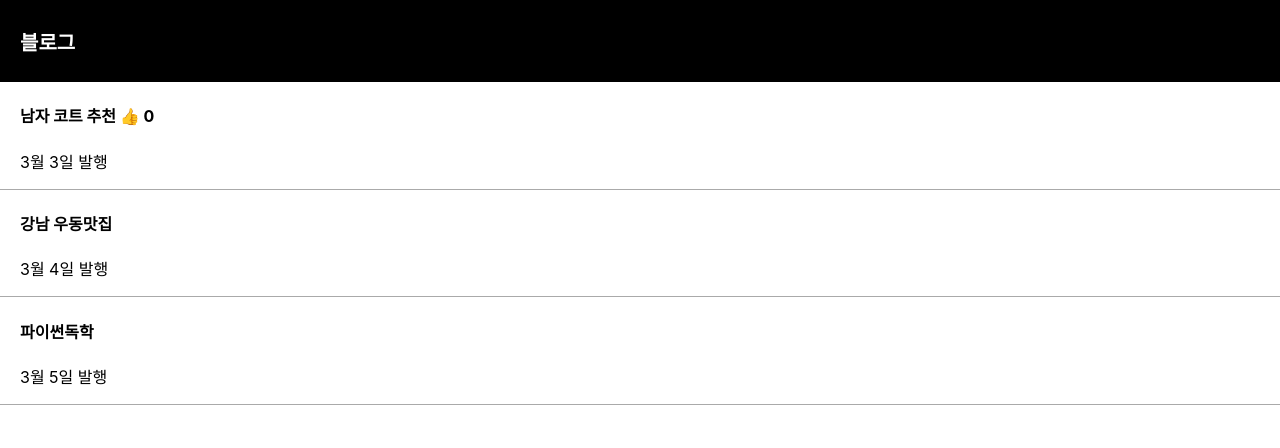
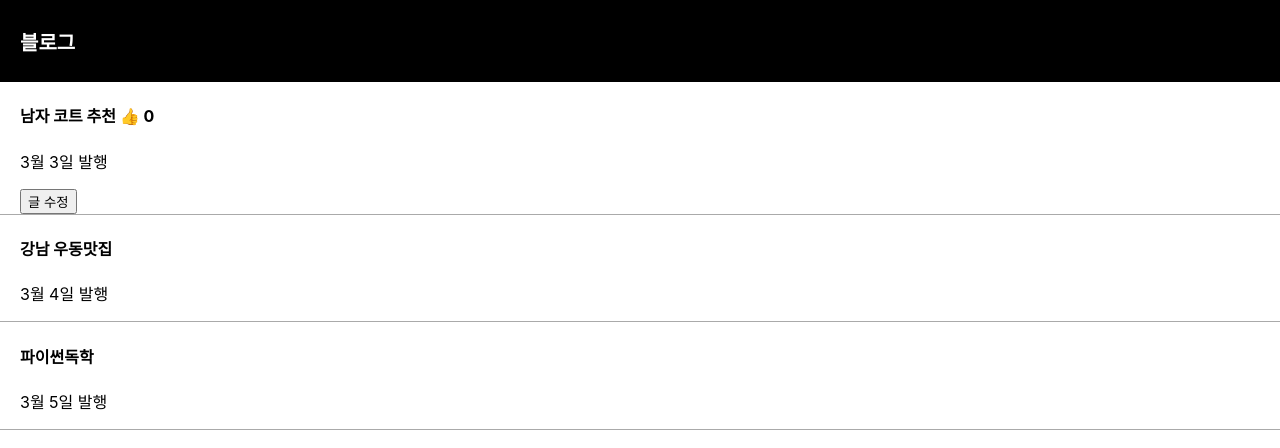
Before and after one commit to wangkodok/React-Study, a React (Create React App) app in the folder blog/: page / in a window 1280 px wide. Shown: the top 448 px of the page. Built offline with nearby package versions, Linux system fonts and the light colour scheme.

Commit message:
리액트 useState( ) 사용하여 변경하는 코드

```diff
--- a/blog/src/App.js
+++ b/blog/src/App.js
@@ -18,6 +18,11 @@ function App() {
           따봉변경(따봉 + 1);
         }}>👍</span> {따봉}</h4>
         <p>3월 3일 발행</p>
+        <button onClick={() => {
+          let copy = [...title];
+          copy[0] = '여자 코트 추천';
+          setTitle(copy);
+        }}>글 수정</button>
       </div>
       <div className="list">
         <h4>{title[1]}</h4>
```
